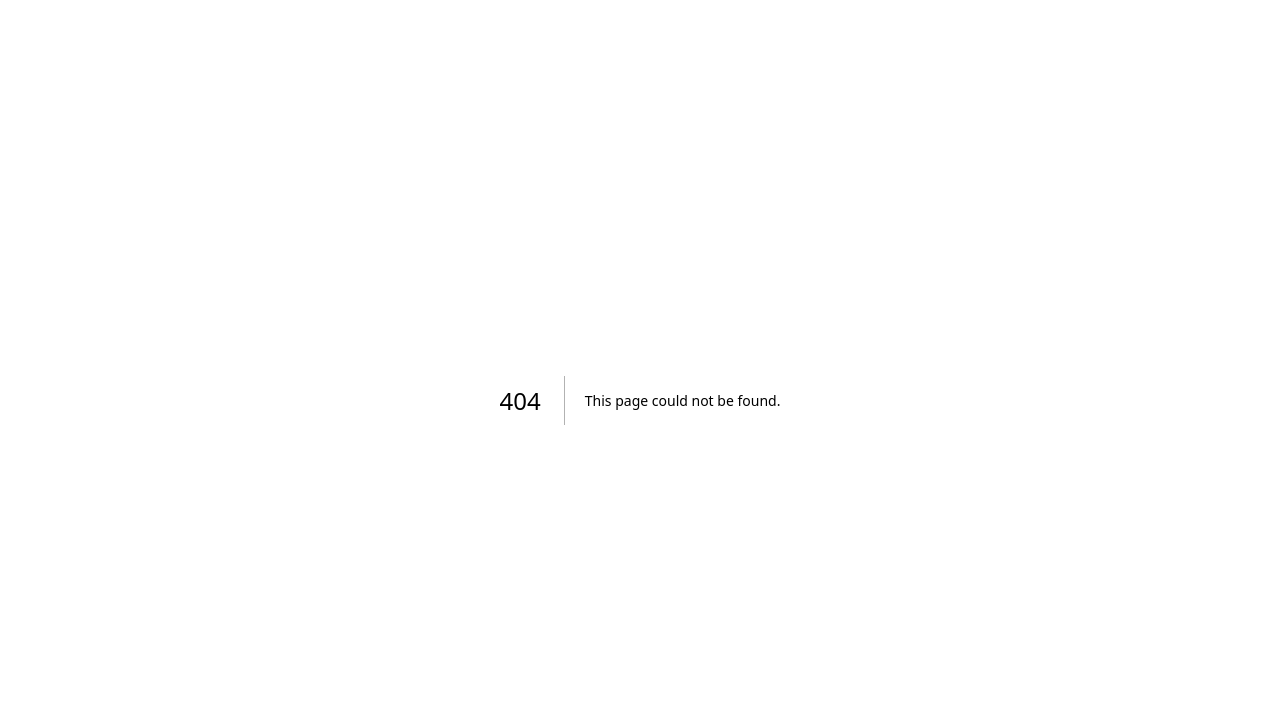
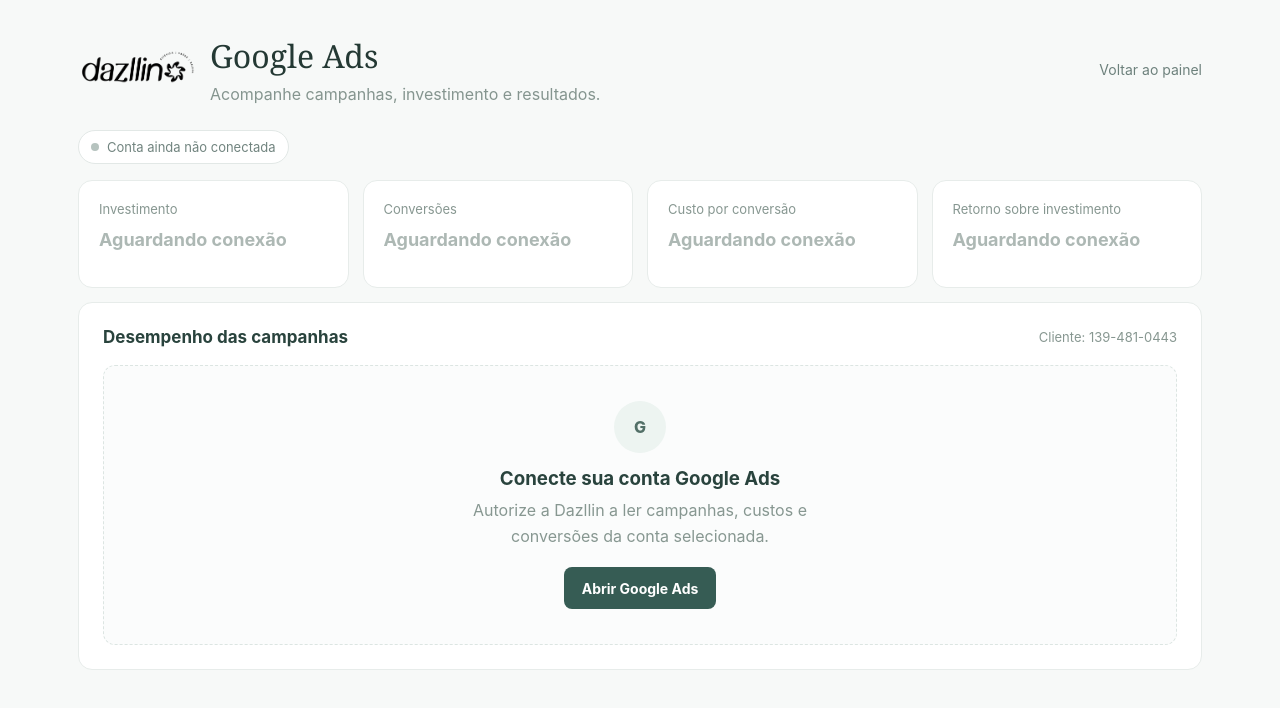
Before and after one commit to allanadiaz/mundo-dazllin, a Next.js app: page /google-ads in a window 1280 px wide. Before the commit this address had no page. Shown: the top 708 px of the page. Built offline with nearby package versions, Linux system fonts and the light colour scheme.

Commit message:
Add Meta Ads and Google Ads dashboards

```diff
--- a/app/globals.css
+++ b/app/globals.css
@@ -53,6 +53,35 @@ button, input { font: inherit; }
 .primary:hover { background: #294a43; }
 .primary:disabled { cursor: wait; opacity: .75; }
 .login-help { margin: 16px 0 0; text-align: center; color: #9aa8a5; font-size: 11px; line-height: 1.5; }
+.ads-shell { min-height: 100vh; background: #f7f9f8; }
+.ads-main { max-width: 1180px; margin: 0 auto; padding: 34px 28px 54px; }
+.ads-header { display: flex; align-items: center; justify-content: space-between; gap: 20px; margin-bottom: 26px; }
+.ads-header-brand { display: flex; align-items: center; gap: 14px; }
+.ads-logo { width: 118px; height: 44px; object-fit: contain; object-position: left center; mix-blend-mode: multiply; }
+.ads-back { color: #6d817c; text-decoration: none; font-size: 14px; }
+.ads-back:hover { color: #365c54; }
+.ads-title { margin: 0; color: #243934; font-family: Georgia, "Times New Roman", serif; font-size: 32px; font-weight: 500; }
+.ads-subtitle { margin: 7px 0 0; color: #85958f; }
+.ads-status { display: inline-flex; align-items: center; gap: 8px; border: 1px solid #e2e8e6; border-radius: 999px; padding: 8px 12px; color: #71847f; background: #fff; font-size: 13px; }
+.ads-status-dot { width: 8px; height: 8px; border-radius: 50%; background: #b6c3bf; }
+.ads-grid { display: grid; grid-template-columns: repeat(4, minmax(0, 1fr)); gap: 14px; }
+.ads-card { background: #fff; border: 1px solid #e7ecea; border-radius: 14px; padding: 20px; }
+.ads-card-label { color: #879791; font-size: 13px; }
+.ads-card-value { min-height: 38px; margin-top: 12px; color: #29433d; font-size: 24px; font-weight: 700; }
+.ads-card-value.pending { color: #adb8b4; font-size: 18px; }
+.ads-panel { margin-top: 14px; background: #fff; border: 1px solid #e7ecea; border-radius: 14px; padding: 24px; }
+.ads-panel-heading { display: flex; align-items: center; justify-content: space-between; margin-bottom: 18px; }
+.ads-panel h2 { margin: 0; color: #29433d; font-size: 17px; }
+.ads-account { color: #879791; font-size: 13px; }
+.ads-empty { min-height: 280px; display: grid; place-items: center; border: 1px dashed #dce5e2; border-radius: 12px; text-align: center; background: #fbfcfc; }
+.ads-empty-inner { max-width: 420px; padding: 30px; }
+.ads-empty-icon { width: 52px; height: 52px; display: grid; place-items: center; margin: 0 auto 14px; border-radius: 50%; background: #edf4f1; color: #526f67; font-weight: 800; }
+.ads-empty h3 { margin: 0 0 8px; color: #29433d; }
+.ads-empty p { margin: 0 0 18px; color: #879791; line-height: 1.6; }
+.ads-connect { display: inline-flex; align-items: center; justify-content: center; min-height: 42px; padding: 0 18px; border: 0; border-radius: 8px; background: #365c54; color: #fff; text-decoration: none; font-size: 14px; font-weight: 700; }
+.ads-connect.secondary { background: #edf3f1; color: #365c54; }
 .alert { color: #b42318; background: #fff1f0; border-radius: 8px; padding: 10px 12px; margin-top: 14px; }
 @media (max-width: 900px) { .shell { grid-template-columns: 1fr; } .sidebar { display: none; } .main { padding: 24px 18px; } .cards, .grid { grid-template-columns: 1fr; } }
 @media (max-width: 760px) { .auth { padding: 16px; } .login-card { min-height: 520px; } .login-form { min-height: 520px; padding: 38px 28px; } .login-heading h1 { font-size: 30px; } }
+@media (max-width: 900px) { .ads-grid { grid-template-columns: repeat(2, minmax(0, 1fr)); } }
+@media (max-width: 620px) { .ads-main { padding: 24px 16px 40px; } .ads-header { align-items: flex-start; } .ads-header-brand { align-items: flex-start; flex-direction: column; } .ads-logo { width: 135px; } .ads-title { font-size: 28px; } .ads-grid { grid-template-columns: 1fr; } .ads-panel-heading { align-items: flex-start; flex-direction: column; gap: 8px; } }
--- /dev/null
+++ b/app/google-ads/page.tsx
@@ -0,0 +1,42 @@
+export default function GoogleAdsPage() {
+  return (
+    <main className="ads-shell">
+      <div className="ads-main">
+        <header className="ads-header">
+          <div className="ads-header-brand">
+            <img className="ads-logo" src="/dazllin-logo.png" alt="Dazllin" />
+            <div>
+              <h1 className="ads-title">Google Ads</h1>
+              <p className="ads-subtitle">Acompanhe campanhas, investimento e resultados.</p>
+            </div>
+          </div>
+          <a className="ads-back" href="/">Voltar ao painel</a>
+        </header>
+
+        <div className="ads-status"><span className="ads-status-dot" /> Conta ainda não conectada</div>
+
+        <section className="ads-grid" style={{ marginTop: 16 }}>
+          <article className="ads-card"><div className="ads-card-label">Investimento</div><div className="ads-card-value pending">Aguardando conexão</div></article>
+          <article className="ads-card"><div className="ads-card-label">Conversões</div><div className="ads-card-value pending">Aguardando conexão</div></article>
+          <article className="ads-card"><div className="ads-card-label">Custo por conversão</div><div className="ads-card-value pending">Aguardando conexão</div></article>
+          <article className="ads-card"><div className="ads-card-label">Retorno sobre investimento</div><div className="ads-card-value pending">Aguardando conexão</div></article>
+        </section>
+
+        <section className="ads-panel">
+          <div className="ads-panel-heading">
+            <h2>Desempenho das campanhas</h2>
+            <span className="ads-account">Cliente: 139-481-0443</span>
+          </div>
+          <div className="ads-empty">
+            <div className="ads-empty-inner">
+              <div className="ads-empty-icon">G</div>
+              <h3>Conecte sua conta Google Ads</h3>
+              <p>Autorize a Dazllin a ler campanhas, custos e conversões da conta selecionada.</p>
+              <a className="ads-connect" href="https://ads.google.com/" target="_blank" rel="noreferrer">Abrir Google Ads</a>
+            </div>
+          </div>
+        </section>
+      </div>
+    </main>
+  );
+}
--- a/app/page.tsx
+++ b/app/page.tsx
@@ -17,6 +17,8 @@ export default async function Dashboard() {
           <a href="/">Resumo</a>
           <a href="#financeiro">Financeiro</a>
           <a href="#vendas">Vendas</a>
+          <a href="/meta-ads">Meta Ads</a>
+          <a href="/google-ads">Google Ads</a>
           <a href="#usuarios">Usuários</a>
           <a href="#administracao">Administração</a>
         </nav>
```
Also changed, not shown: app/meta-ads/page.tsx (added, +42 -0 lines), tsconfig.json (+26 -6 lines), next-env.d.ts, 1 other file (tests, documents, lock files or other folders).
